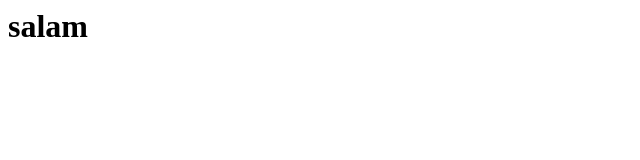
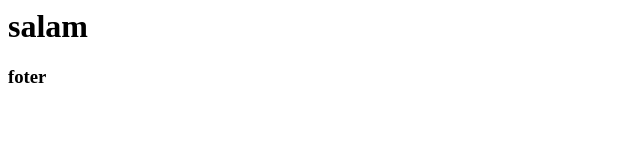
Before and after one commit to azinoshtodan/project, a plain HTML site: page index.html in a window 1280 px wide. Shown: the full height of the page, 0-640 px from the left. Drawn offline with Linux system fonts and the light colour scheme.

Commit message:
cv updat

```diff
--- a/index.html
+++ b/index.html
@@ -8,6 +8,7 @@
     </head>
     <body>
         <h1>salam</h1>
+        <h3>foter</h3>
     </body>
     </html>
 </html>
```
